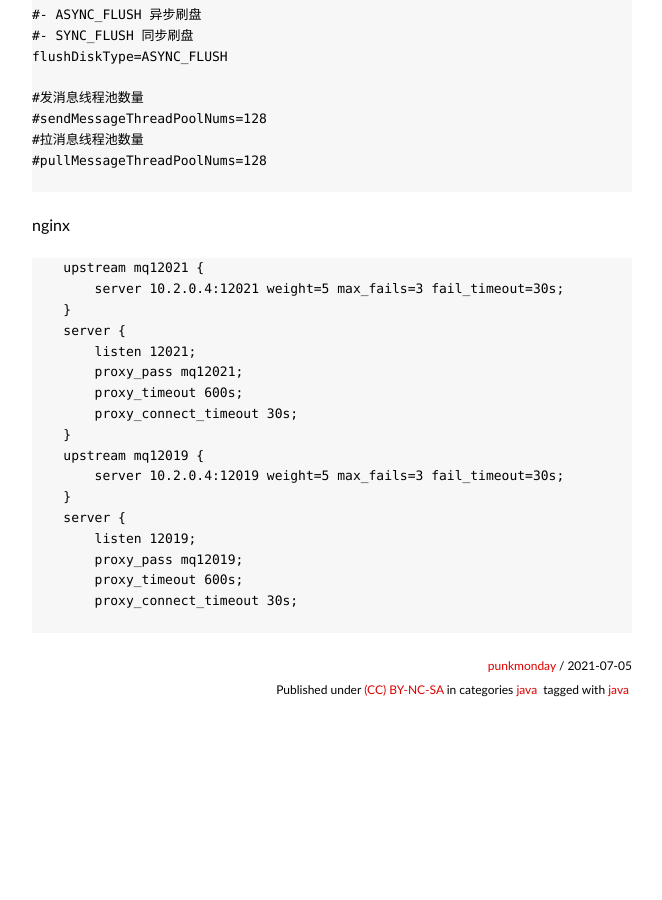
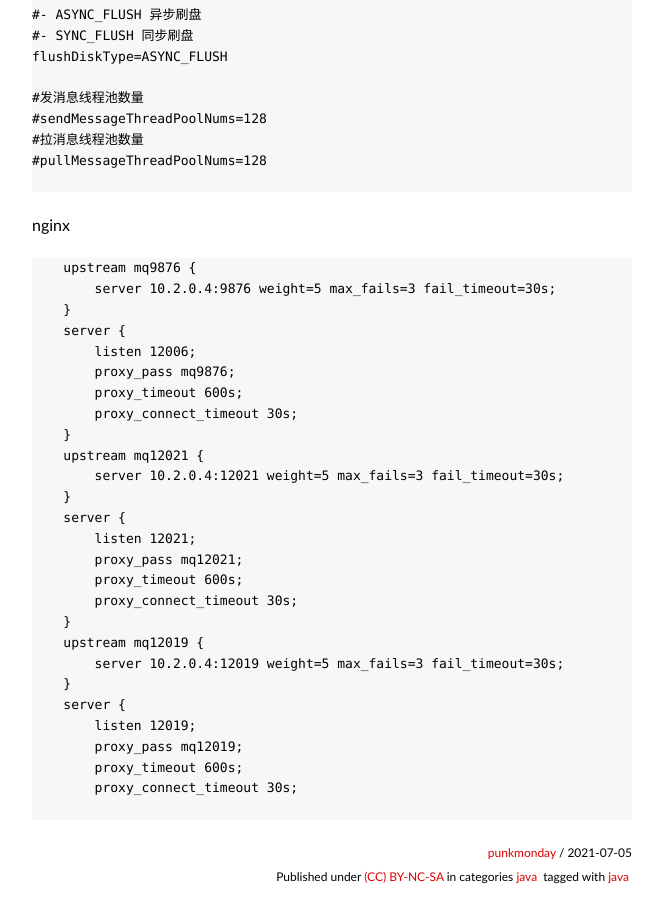
Before and after one commit to punkmonday/punkmonday.github.io, a Jekyll site: the page built from _posts/2021-07-05-nginx-rocketmq.md, in a window 1280 px wide and 900 px high, scrolled down 3529 px. Shown: the whole window, without its empty margins (308-970 px from the left). Built offline with Jekyll 4.4.1, drawn with Linux system fonts in a browser that asks for light colours; some web fonts are replaced; comment, search, counter and statistics services are not loaded; before the commit the page ends 4259 px from its top, so only the background shows below that.

Commit message:
Update 2021-07-05-nginx-rocketmq.md

````diff
--- a/_posts/2021-07-05-nginx-rocketmq.md
+++ b/_posts/2021-07-05-nginx-rocketmq.md
@@ -186,6 +186,15 @@ flushDiskType=ASYNC_FLUSH
 nginx
 
 ```
+    upstream mq9876 {
+        server 10.2.0.4:9876 weight=5 max_fails=3 fail_timeout=30s;
+    }
+    server {
+        listen 12006;
+        proxy_pass mq9876;
+        proxy_timeout 600s;
+        proxy_connect_timeout 30s;
+    }
     upstream mq12021 {
         server 10.2.0.4:12021 weight=5 max_fails=3 fail_timeout=30s;
     }
````
